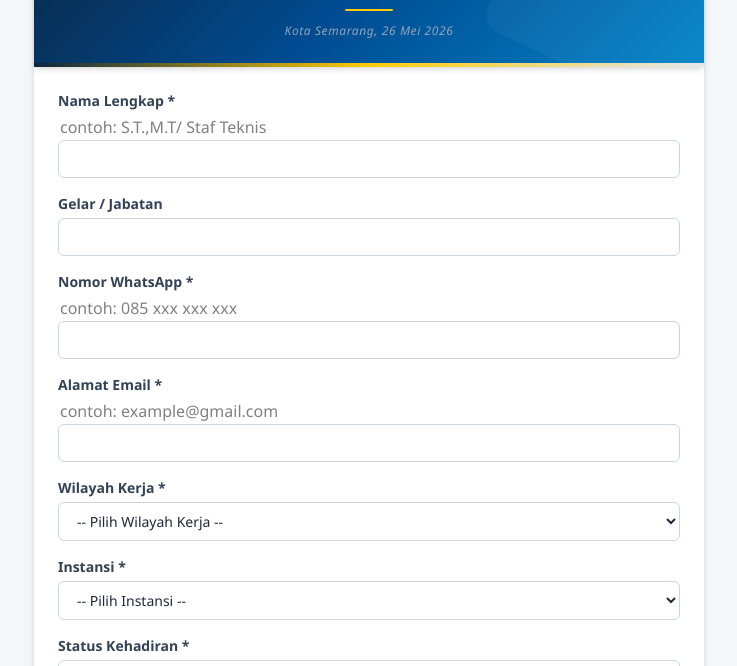
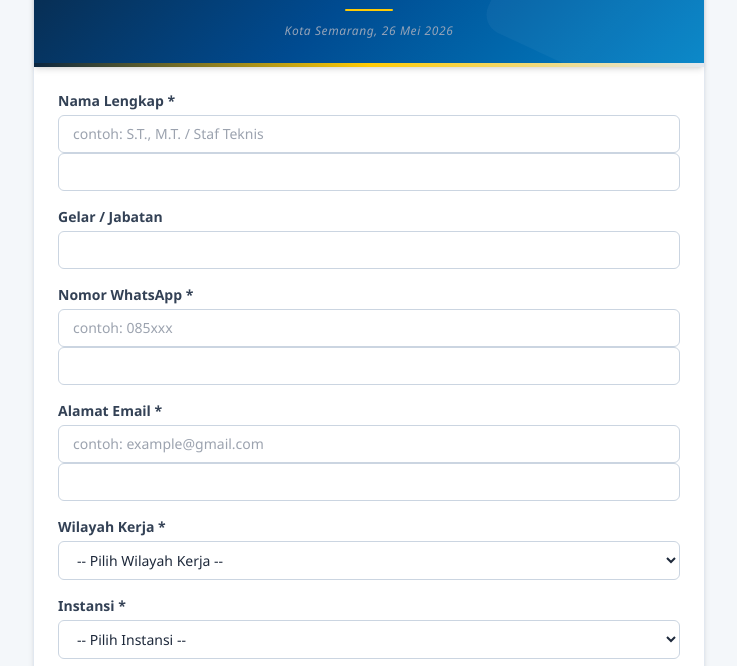
Before and after one commit to Subkhan14/rakorwalpksjateng2026, a plain HTML site: page daftar-hadir.html in a window 1280 px wide. Shown: the part 134-800 px from the top of the page, without its empty margins (271-1008 px from the left). Drawn offline with nearby package versions, Linux system fonts and the light colour scheme.

Commit message:
daftar-hadir.html

```diff
--- a/daftar-hadir.html
+++ b/daftar-hadir.html
@@ -46,7 +46,7 @@
     <form id="formPresensi" class="p-5 md:p-6 space-y-4 flex-grow">
       <div>
         <label class="block text-xs md:text-sm font-semibold text-slate-700 mb-1">Nama Lengkap *</label>
-        <option value="" disabled selected>contoh: S.T.,M.T/ Staf Teknis</option>
+        <input type="text" name="gelar" placeholder="contoh: S.T., M.T. / Staf Teknis" class="w-full px-3.5 py-2 border border-slate-300 rounded-md focus:ring-2 focus:ring-[#0284c7] outline-none text-sm">
         <input type="text" name="nama" required class="w-full px-3.5 py-2 border border-slate-300 rounded-md focus:ring-2 focus:ring-[#0284c7] outline-none text-sm">
       </div>
       <div>
@@ -55,12 +55,12 @@
       </div>
       <div>
         <label class="block text-xs md:text-sm font-semibold text-slate-700 mb-1">Nomor WhatsApp *</label>
-        <option value="" disabled selected>contoh: 085 xxx xxx xxx</option>
+        <input type="tel" name="nohp" placeholder="contoh: 085xxx" required class="w-full px-3.5 py-2 border border-slate-300 rounded-md focus:ring-2 focus:ring-[#0284c7] outline-none text-sm">
         <input type="tel" name="nohp" required class="w-full px-3.5 py-2 border border-slate-300 rounded-md focus:ring-2 focus:ring-[#0284c7] outline-none text-sm">
       </div>
       <div>
         <label class="block text-xs md:text-sm font-semibold text-slate-700 mb-1">Alamat Email *</label>
-        <option value="" disabled selected>contoh: example@gmail.com</option>
+        <input type="email" name="email" placeholder="contoh: example@gmail.com" required class="w-full px-3.5 py-2 border border-slate-300 rounded-md focus:ring-2 focus:ring-[#0284c7] outline-none text-sm">
         <input type="email" name="email" required class="w-full px-3.5 py-2 border border-slate-300 rounded-md focus:ring-2 focus:ring-[#0284c7] outline-none text-sm">
       </div>
 
```
